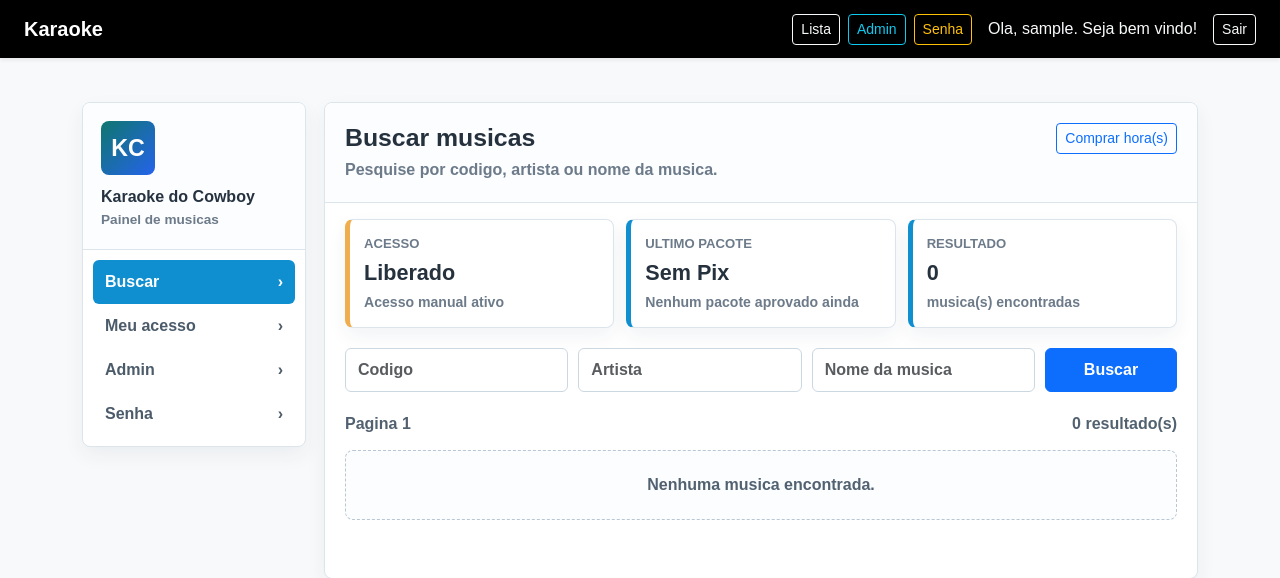
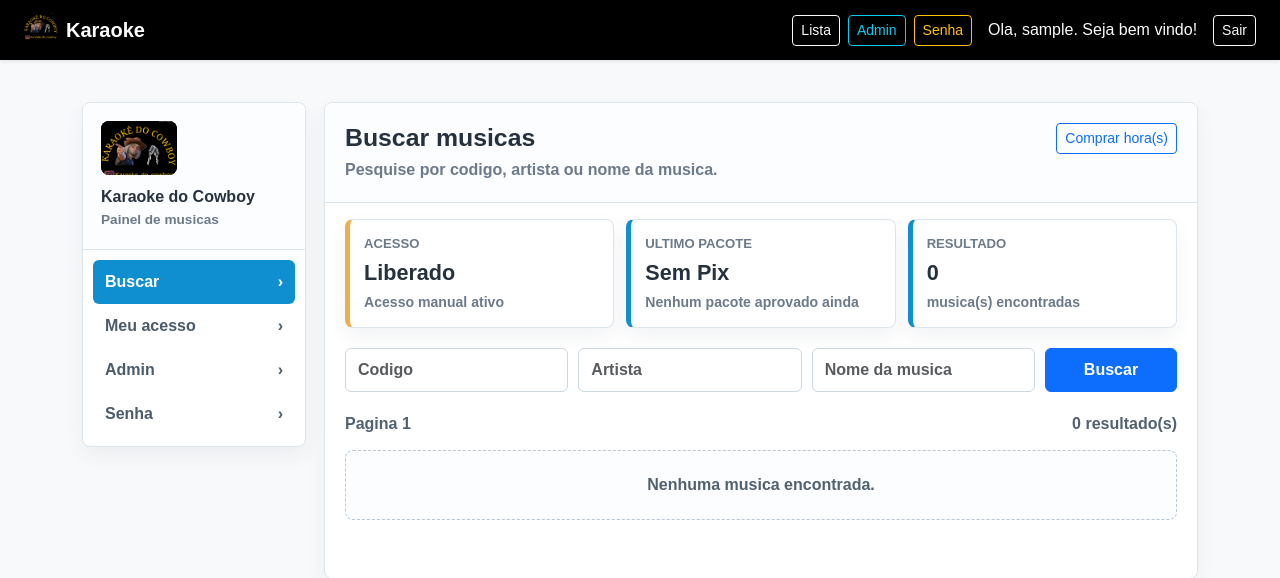
Before and after one commit to denilsonrgama/karaoke_frontend, a Django app: page /musicas/ in a window 1280 px wide. Shown: the top 578 px of the page. Run offline with Django 5.2, Linux system fonts and the light colour scheme; the visitor is signed in with stand-in values (Sample User, id 1); data that the repository does not hold is empty.

Commit message:
Use karaoke logo in refreshed layout

```diff
--- a/musicas/templates/base.html
+++ b/musicas/templates/base.html
@@ -20,7 +20,18 @@
         }
 
         .app-navbar .navbar-brand {
+            display: inline-flex;
+            align-items: center;
+            gap: 8px;
             white-space: nowrap;
+        }
+
+        .app-navbar-logo {
+            width: 34px;
+            height: 34px;
+            border-radius: 6px;
+            object-fit: cover;
+            background: #000;
         }
 
         .app-nav-actions {
@@ -81,7 +92,10 @@
 
 {% if not hide_nav %}
 <nav class="navbar navbar-dark bg-black px-4 shadow-sm fixed-top app-navbar">
-    <a class="navbar-brand fw-bold" href="{% url 'home' %}">Karaoke</a>
+    <a class="navbar-brand fw-bold" href="{% url 'home' %}">
+        <img src="{% static 'musicas/karaoke-logo.jpg' %}" alt="Karaoke do Cowboy" class="app-navbar-logo">
+        <span>Karaoke</span>
+    </a>
 
     <div class="d-flex gap-2 align-items-center app-nav-actions">
         <a href="{% url 'lista_musicas' %}" class="btn btn-outline-light btn-sm">Lista</a>
--- a/musicas/templates/musicas/lista.html
+++ b/musicas/templates/musicas/lista.html
@@ -1,4 +1,5 @@
 {% extends "base.html" %}
+{% load static %}
 
 {% block title %}Buscar musicas - Karaoke do Cowboy{% endblock %}
 
@@ -44,14 +45,18 @@
     .brand-mark {
         display: grid;
         place-items: center;
-        width: 54px;
+        width: 76px;
         height: 54px;
         margin-bottom: 12px;
         border-radius: 8px;
-        background: linear-gradient(135deg, #0f766e, #2563eb);
-        color: #fff;
-        font-size: 1.45rem;
-        font-weight: 900;
+        background: #000;
+        overflow: hidden;
+    }
+
+    .brand-mark img {
+        width: 100%;
+        height: 100%;
+        object-fit: contain;
     }
 
     .brand-title {
@@ -315,9 +320,8 @@
 
         .brand-mark {
             margin-bottom: 0;
-            width: 44px;
+            width: 64px;
             height: 44px;
-            font-size: 1.15rem;
         }
 
         .side-nav {
@@ -363,7 +367,9 @@
 <div class="karaoke-dashboard">
     <aside class="side-panel">
         <div class="brand-block">
-            <div class="brand-mark">KC</div>
+            <div class="brand-mark">
+                <img src="{% static 'musicas/karaoke-logo.jpg' %}" alt="Karaoke do Cowboy">
+            </div>
             <div>
                 <h1 class="brand-title">Karaoke do Cowboy</h1>
                 <p class="brand-subtitle">Painel de musicas</p>
```
Also changed, not shown: accounts/templates/registration/login.html (+14 -6 lines), musicas/templates/musicas/details.html (+14 -8 lines), payments/templates/payments/payment_page.html (+13 -8 lines), musicas/static/musicas/karaoke-logo.jpg (added).
